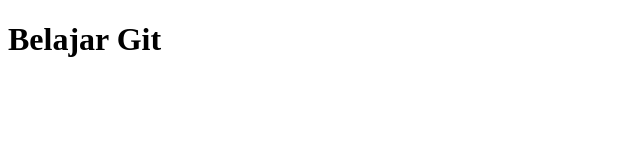
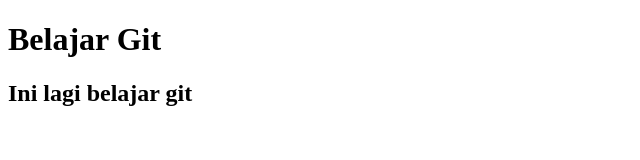
Before and after one commit to desyportuna/sc-belajar-git, a plain HTML site: page index.html in a window 1280 px wide. Shown: the whole page, without its empty margins (0-640 px from the left). Drawn offline with Linux system fonts and the light colour scheme.

Commit message:
second commit

```diff
--- a/index.html
+++ b/index.html
@@ -8,5 +8,6 @@
 </head>
 <body>
     <h1>Belajar Git</h1>
+    <h2>Ini lagi belajar git</h2>
 </body>
 </html>
```
